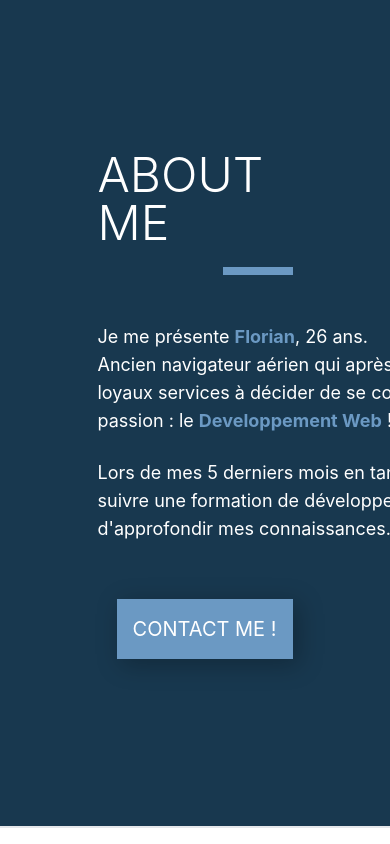
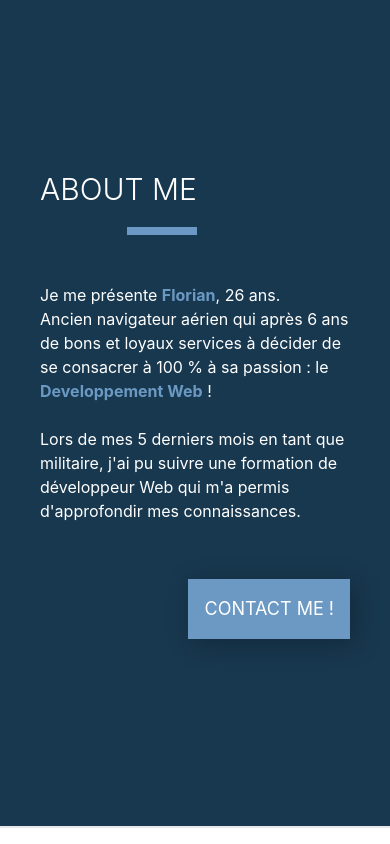
Before and after one commit to sismitrii/portfolio, a React (Create React App) app: page / in a window 390 px wide. Shown: the part 940-1784 px from the top of the page. Built offline with nearby package versions, Linux system fonts and the light colour scheme; a web font is replaced by a local one.

Commit message:
📱 [About] : make it responsive

```diff
--- a/src/component/About/About.jsx
+++ b/src/component/About/About.jsx
@@ -12,18 +12,24 @@ export default function About(){
 
     return(
         <section id='about'className ='w-full h-[100vh] border-b-2 bg-bgBlue text-white flex justify-center items-center'>
-            <div className="flex flex-col w-1/2 mx-auto" ref={slided}>
+            <div className="flex flex-col w-full p-10 md:w-[800px] xl:w-1/2 mx-auto" ref={slided}>
                 <SectionTitle colored={false}>
                     ABOUT ME
                 </SectionTitle>
-                <article className='w-[490px] m-auto text-lg '>
+                <article className=' w-auto md:w-[550px] m-auto text-base sm:text-lg '>
                     <p>Je me présente <strong className="text-navBlue font-bolder">Florian</strong>, 26 ans.</p>
                     <p className="mb-6"> Ancien navigateur aérien qui après 6 ans de bons et loyaux services à décider de se consacrer à 100 % à sa passion : le <strong className="text-navBlue font-bolder">Developpement Web</strong> !</p>
                     <p>Lors de mes 5 derniers mois en tant que militaire, j'ai pu suivre une formation de développeur Web qui m'a permis d'approfondir mes connaissances. </p>
                     {/* <p>La passion pour l'informatique qui m'anime est de longue date. Je pense que je devais avoir 13 ans la première fois que j'ai "codé" (en C sur) </p>   */}
 
                 </article>
-                <a href="#contact" id="contact-ancre" className="self-end block w-fit mt-14 p-4 text-xl bg-navBlue hover:bg-white hover:text-navBlue">CONTACT ME !</a>
+                <a
+                    href="#contact"
+                    id="contact-ancre"
+                    className="self-end mt-14 p-4 text-lg md:text-xl bg-navBlue hover:bg-white hover:text-navBlue"
+                    >
+                        CONTACT ME !
+                    </a>
             </div>
         </section>
     )
--- a/src/component/General/SectionTitle.jsx
+++ b/src/component/General/SectionTitle.jsx
@@ -2,7 +2,7 @@
 export default function SectionTitle({colored, children}){
     return(
     <div className="relative w-fit mb-14">
-        <h3 className={`text-5xl font-light mb-5 ${colored ? 'text-navBlue' : 'text-white'}`}>{children}</h3>
+        <h3 className={` text-3xl md:text-5xl font-light mb-5 ${colored ? 'text-navBlue' : 'text-white'}`}>{children}</h3>
         <div className={`absolute right-0 w-[70px] border-4 ${colored ? 'border-bgBlue' : 'border-navBlue'}`}></div>
     </div>
     )
```
